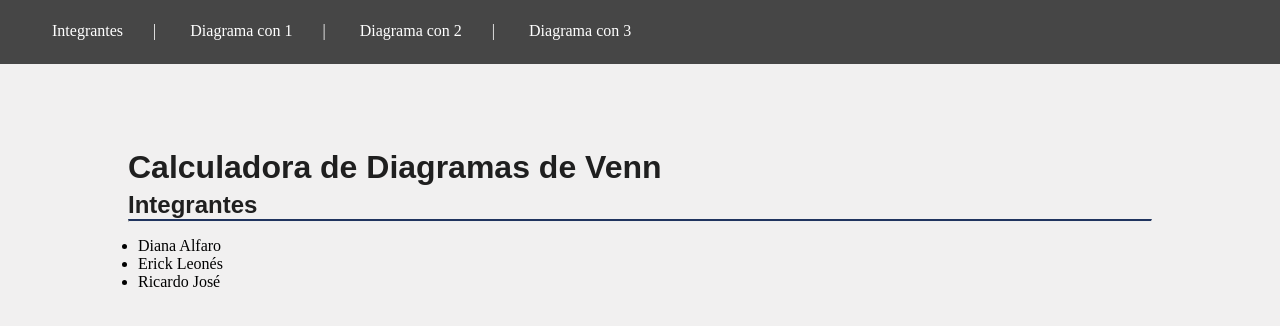
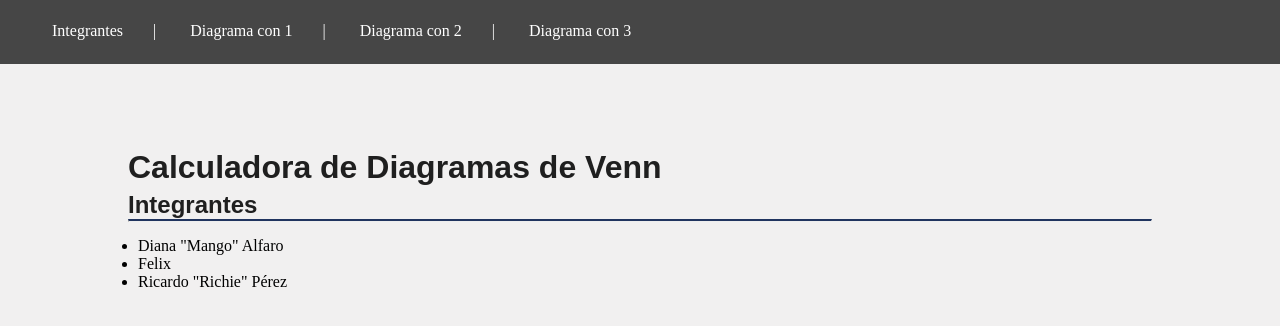
Before and after one commit to ErickFoxes/Proyecto_Mate_Dis, a plain HTML site: page index.html in a window 1280 px wide. Drawn offline with Linux system fonts and the light colour scheme.

Commit message:
Arreglando un error existencial.

```diff
--- a/index.html
+++ b/index.html
@@ -23,9 +23,9 @@
         <h3 class="sub-titulo">Integrantes</h3>
         <hr>
         <ul class="lista-estudiantes">
-            <li>Diana Alfaro</li>
-            <li>Erick Leonés</li>
-            <li>Ricardo José</li>
+            <li>Diana "Mango" Alfaro</li>
+            <li>Felix</li>
+            <li>Ricardo "Richie" Pérez</li>
         </ul>
     </section>
 </body>
```
